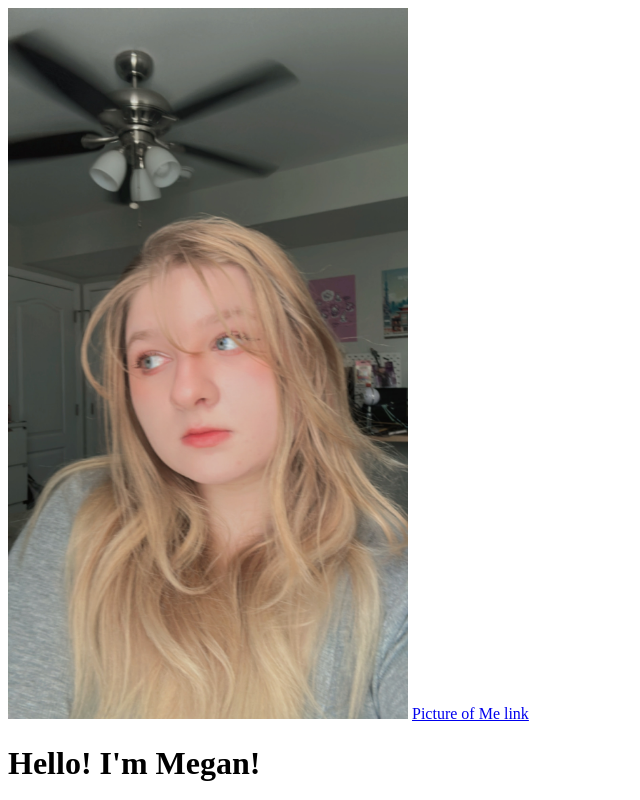
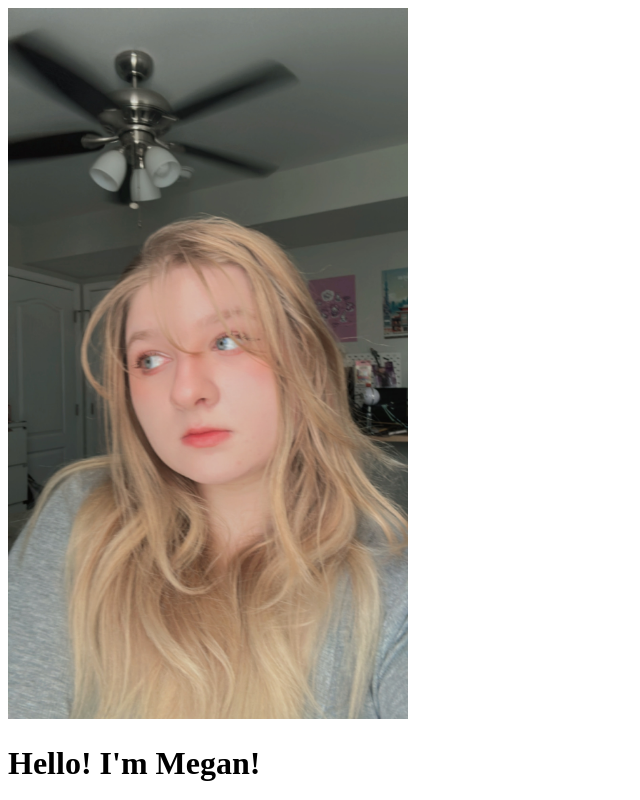
Before and after one commit to megan2385/megan2385.github.io, a plain HTML site: page wa/wa2.html in a window 1280 px wide. Shown: the top 800 px of the page, without its empty margins (0-640 px from the left). Drawn offline with Linux system fonts and the light colour scheme.

Commit message:
Update wa2.html

```diff
--- a/wa/wa2.html
+++ b/wa/wa2.html
@@ -7,7 +7,6 @@
 </head>
 <body>
     <img src="../img/mePicture.JPG" alt="picture of Megan" width="400">
-    <a href="https://imgur.com/a/vue4Y3U">Picture of Me link</a>
     <h1>Hello! I'm Megan!</h1>
     <h2>I'm a sophmore doing a CTD major.</h2>
     <p>My pronouns are she/her! I love art, video games, and frogs!</p>
```
